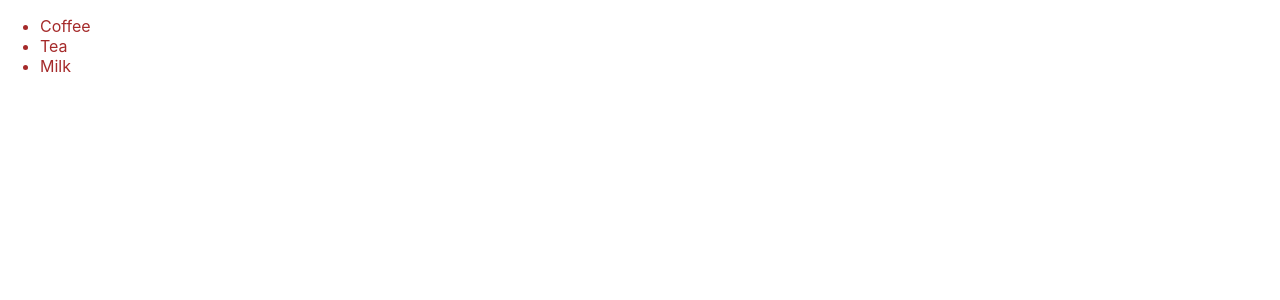
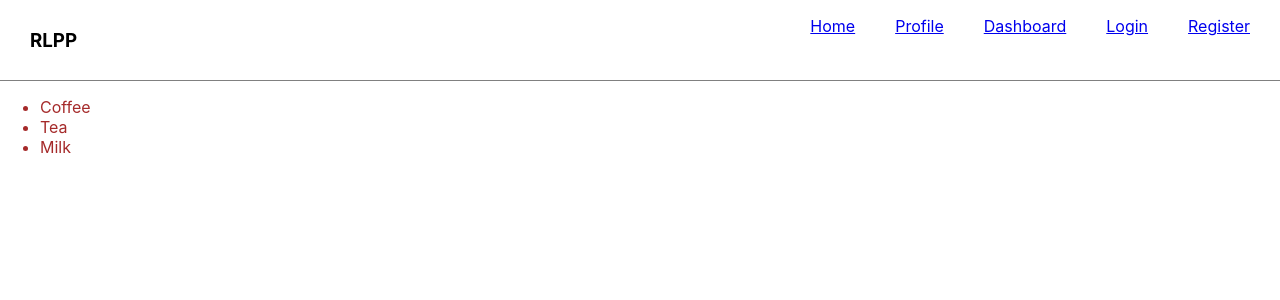
Before and after one commit to issarapong/react-login-public-private-page, a React (Create React App) app: page / in a window 1280 px wide. Shown: the top 300 px of the page. Built offline with nearby package versions, Linux system fonts and the light colour scheme.

Commit message:
Add header and link t=o

```diff
--- a/src/app/App.css
+++ b/src/app/App.css
@@ -14,3 +14,24 @@
 .profile {
     color: blue;
 }
+
+.app-header{
+    display: flex;
+    justify-content: space-between;
+    border-bottom: 1px solid grey;
+}
+
+.logo {
+    margin: 10px;
+    padding-left: 20px;
+
+}
+
+ nav ul li{
+    padding : 0 5px 0 5x;
+    margin: 10px;
+    padding-right: 20px;
+    display: inline;
+
+
+}
--- a/src/app/App.js
+++ b/src/app/App.js
@@ -5,11 +5,13 @@ import RegisterPage from '../pages/RegisterPage'
 import HomePage from '../pages/HomePage'
 import ProfilePage from '../pages/ProfilePage'
 import DashBoardPage from '../pages/DashBoardPage';
+import Header from '../components/Header';
 
 function App() {
   return (
 
     <div className="App">
+      <Header />
       <Routes>
         <Route path="/" element={ <HomePage /> } />
         <Route path="login" element={ <LoginPage /> } />
--- /dev/null
+++ b/src/components/Header.jsx
@@ -0,0 +1,22 @@
+import React from 'react'
+import { Link } from 'react-router-dom'
+
+function Header() {
+  return (
+    <div className='app-header'>
+      <div className='logo'><h3>RLPP</h3></div>
+      <nav>
+      <ul>
+        <li><Link to="/">Home</Link></li>
+         <li><Link to="profile">Profile</Link></li>
+         <li><Link to="dashboard">Dashboard</Link></li>
+         <li><Link to="login">Login</Link></li>
+         <li><Link to="register">Register</Link></li>
+    </ul>
+      </nav>
+
+      </div>
+  )
+}
+
+export default Header
```
